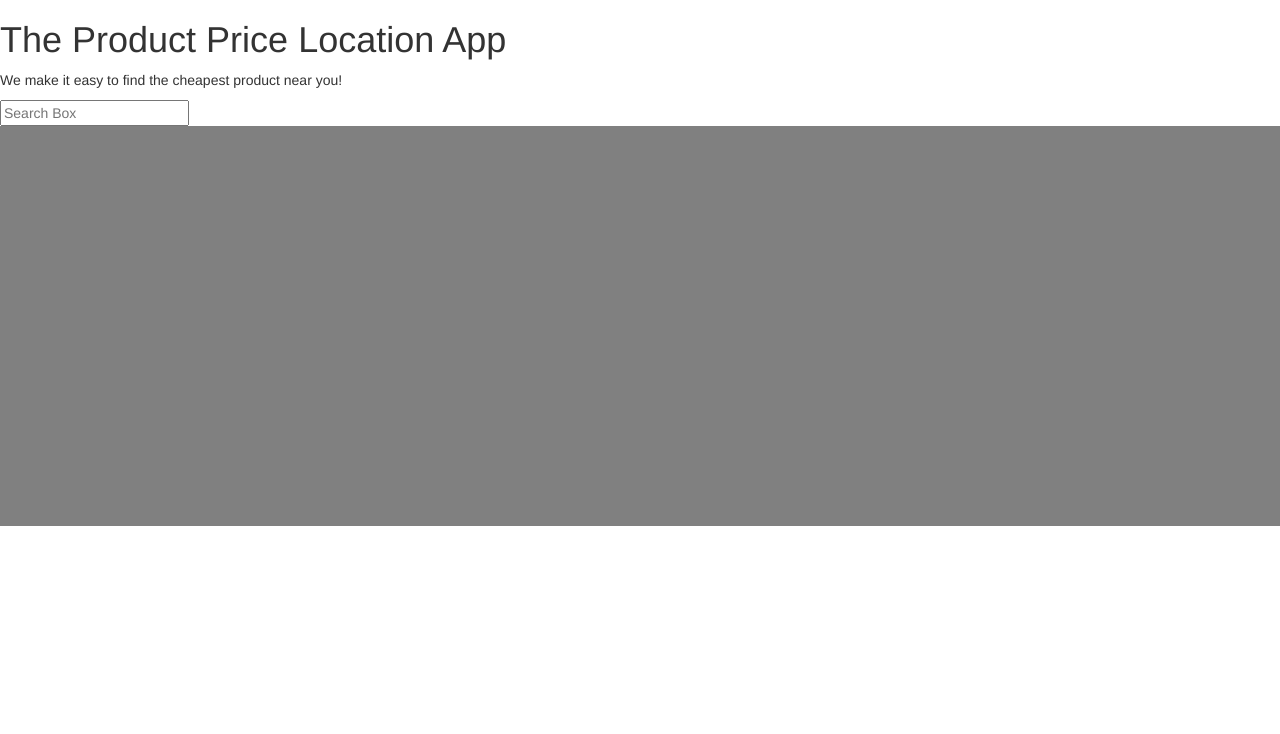
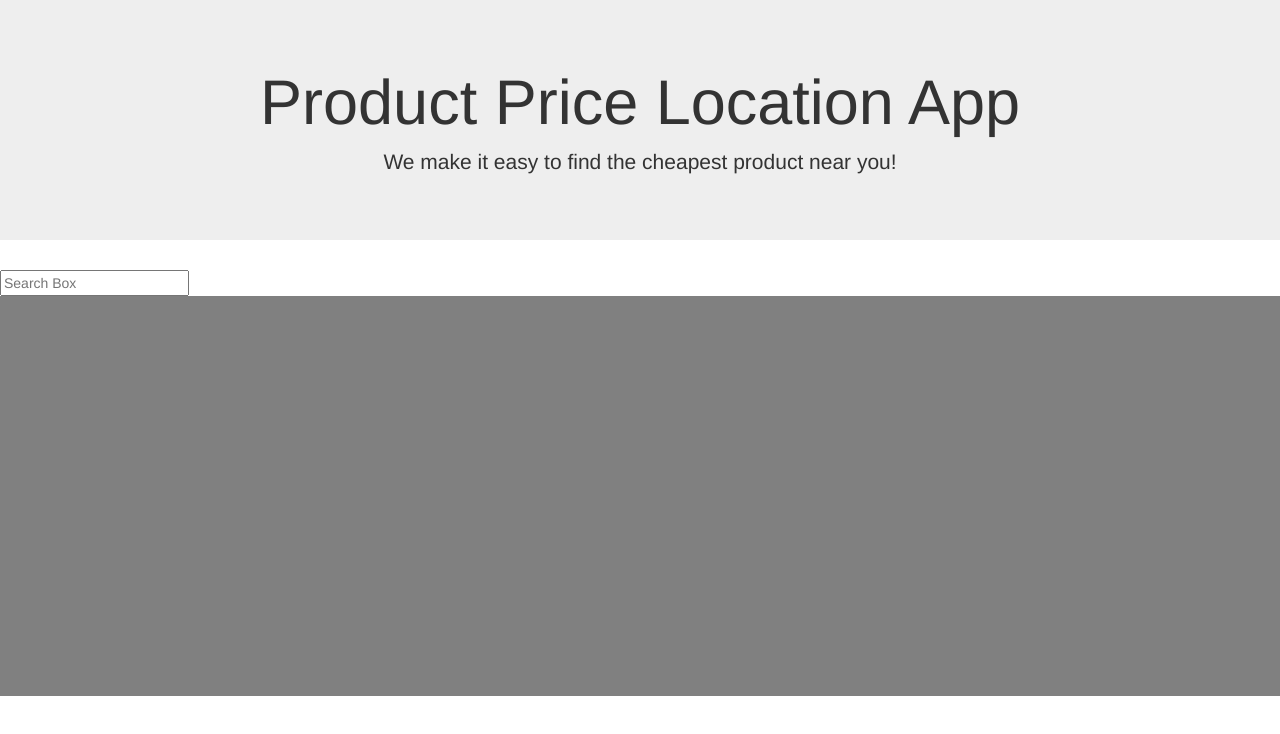
Before and after one commit to popoway/product-price-location, a plain HTML site: page index.html in a window 1280 px wide. Drawn offline with nearby package versions, Linux system fonts and the light colour scheme; some packages are replaced by stand-ins of ours.

Commit message:
adds jumbotron

```diff
--- a/index.html
+++ b/index.html
@@ -14,12 +14,15 @@
 </head>
 
 <body>
-    <h1> The Product Price Location App</h1>
-
-    <p>We make it easy to find the cheapest product near you!</p>
+    <div class="jumbotron text-center">
+      <h1>Product Price Location App</h1>
+      <p>We make it easy to find the cheapest product near you!</p>
+    </div>
 
     <input id="pac-input" class="controls" type="text" placeholder="Search Box">
     <div id="map"></div>
+
+
 
     <script src="https://maps.googleapis.com/maps/api/js?key=AIzaSyA1tyGEUqTjTlrPw5nEk8_T6E2AjZ2DT3U&libraries=places&callback=initAutocomplete"
              async defer></script>
```
